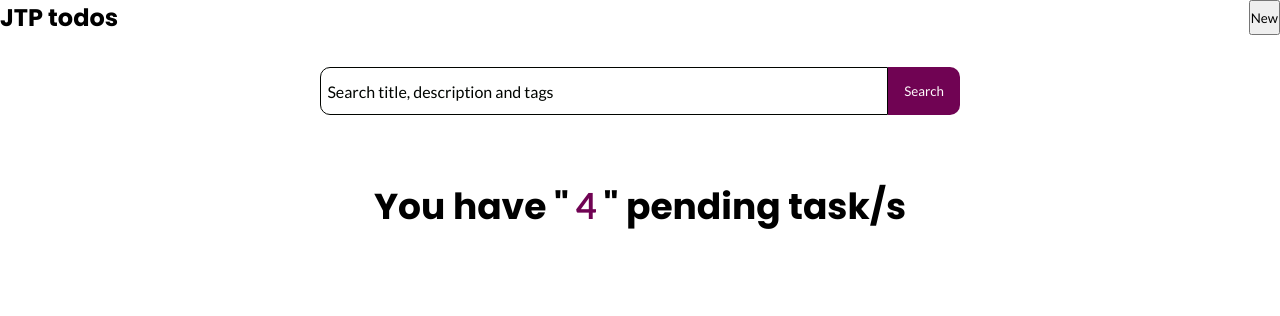
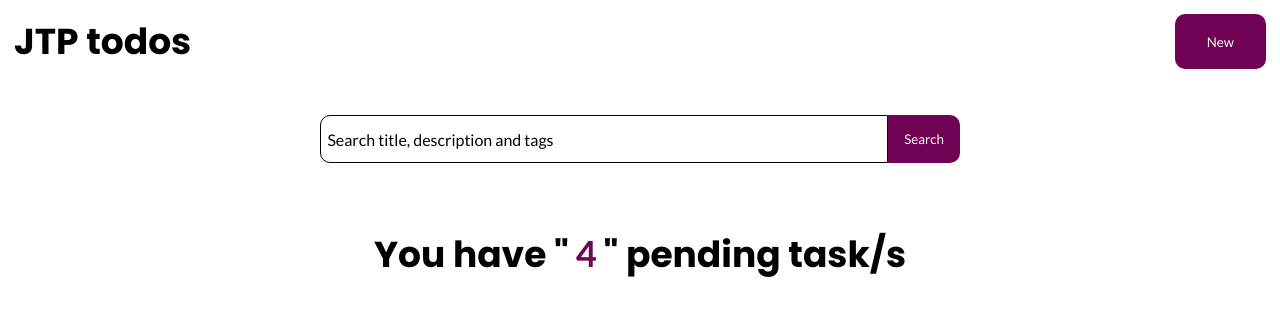
Before and after one commit to joshytheprogrammer/todos-frontend, a Nuxt app: page / in a window 1280 px wide. Shown: the top 316 px of the page. Built offline with nearby package versions, Linux system fonts and the light colour scheme.

Commit message:
made changes: ''

```diff
--- a/components/App/Nav.vue
+++ b/components/App/Nav.vue
@@ -15,5 +15,14 @@ export default {
 .nav {
   display: flex;
   justify-content: space-between;
+  padding: 14px;
+
+  h2 {
+    @include page-title;
+  }
+
+  button {
+    @include btn;
+  }
 }
 </style>
```
